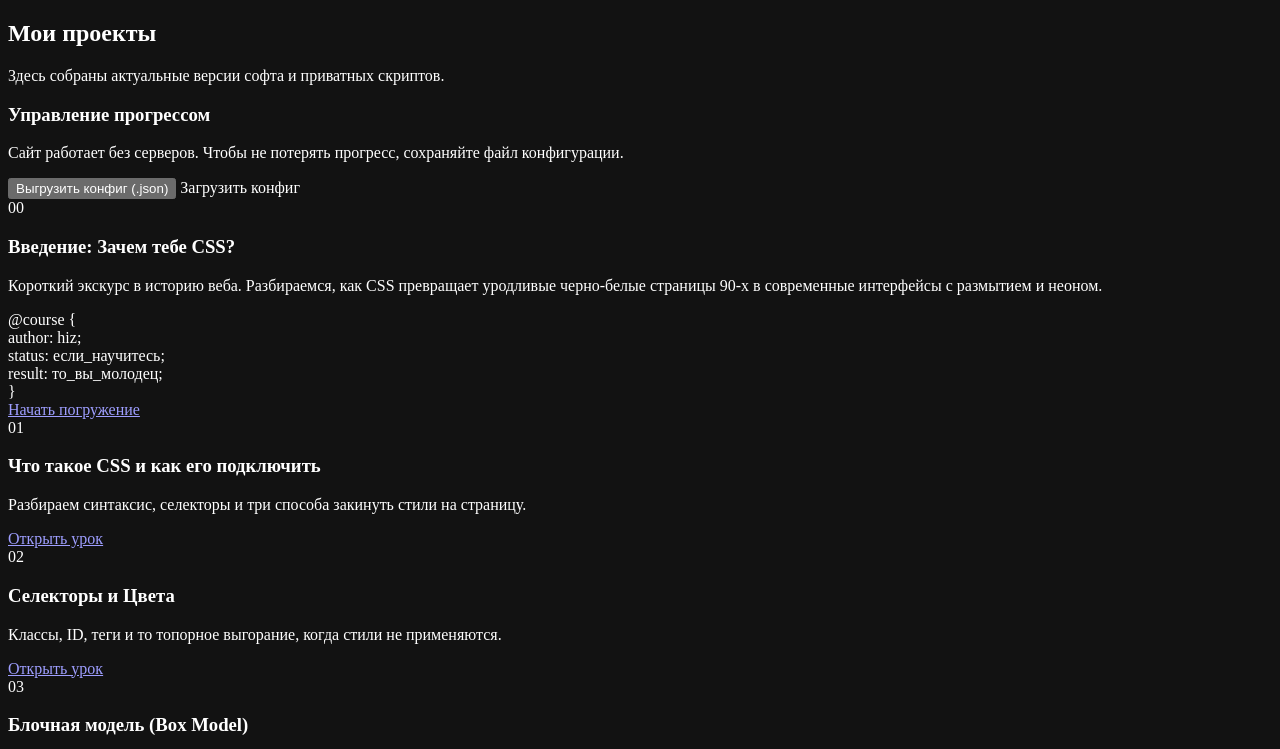
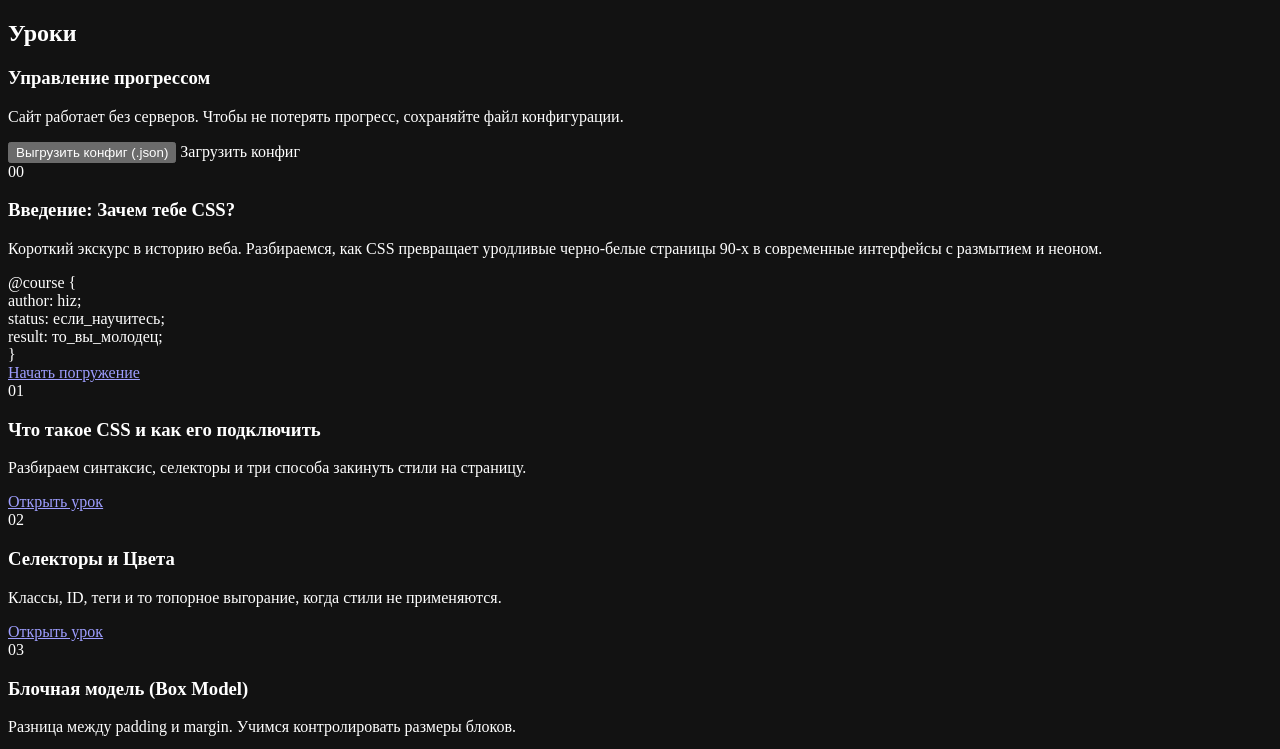
Before and after one commit to Hizikc/sfc, a website built with Vite: page pages/card.html in a window 1280 px wide. Shown: the top 749 px of the page. Built offline with nearby package versions, Linux system fonts and the light colour scheme.

Commit message:
Поменял надпись в верху второй страницы v0.1.5

```diff
--- a/pages/card.html
+++ b/pages/card.html
@@ -30,8 +30,7 @@
 </head>
 <body>
     <section class="new-projects-section">
-      <h2 class="new-projects-title">Мои проекты</h2>
-      <p class="new-projects-subtitle">Здесь собраны актуальные версии софта и приватных скриптов.</p>
+      <h2 class="new-projects-title">Уроки</h2>
       <div class="config-system">
         <h3>Управление прогрессом</h3>
         <p class="config-desc">Сайт работает без серверов. Чтобы не потерять прогресс, сохраняйте файл конфигурации.</p>
```
